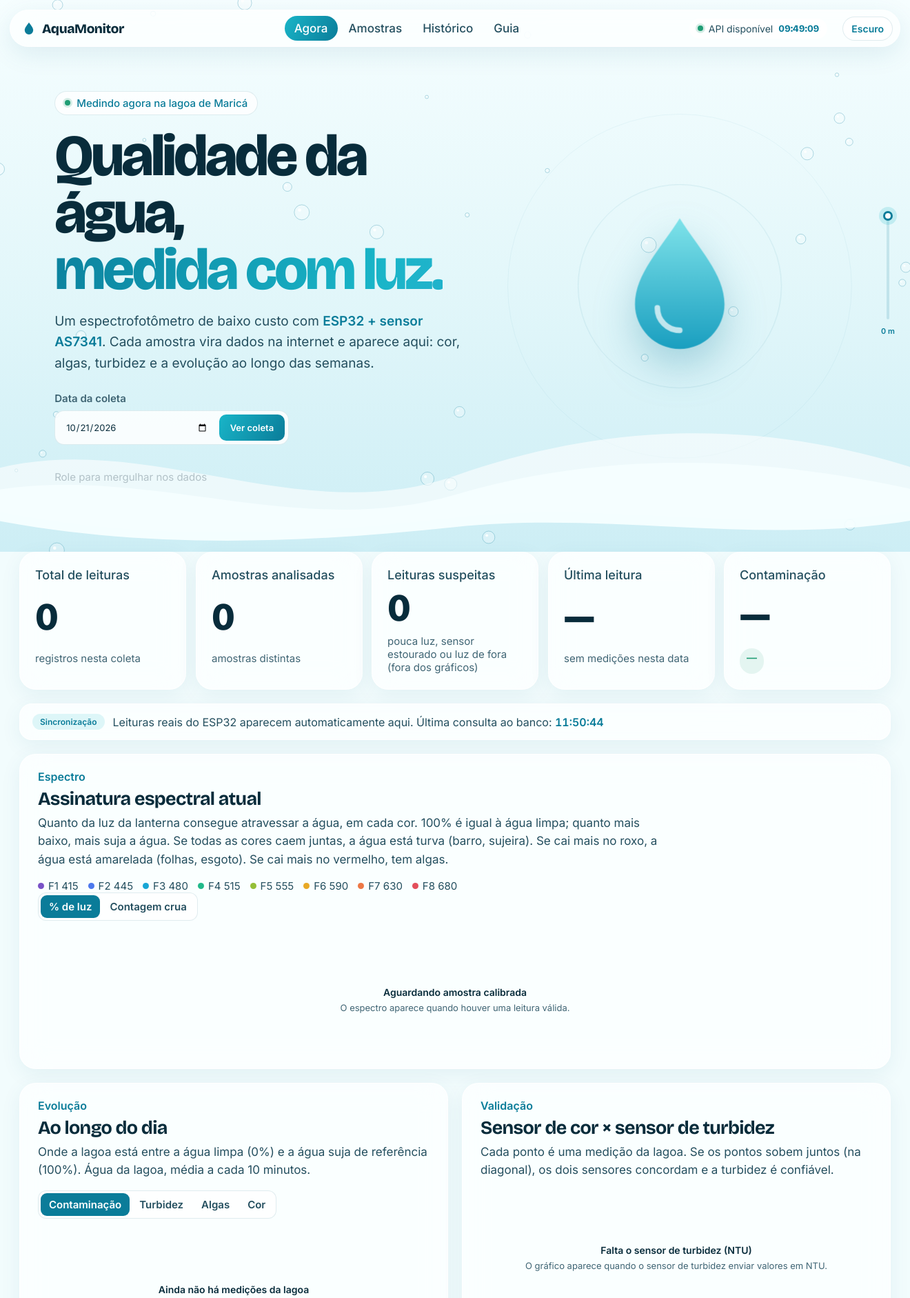
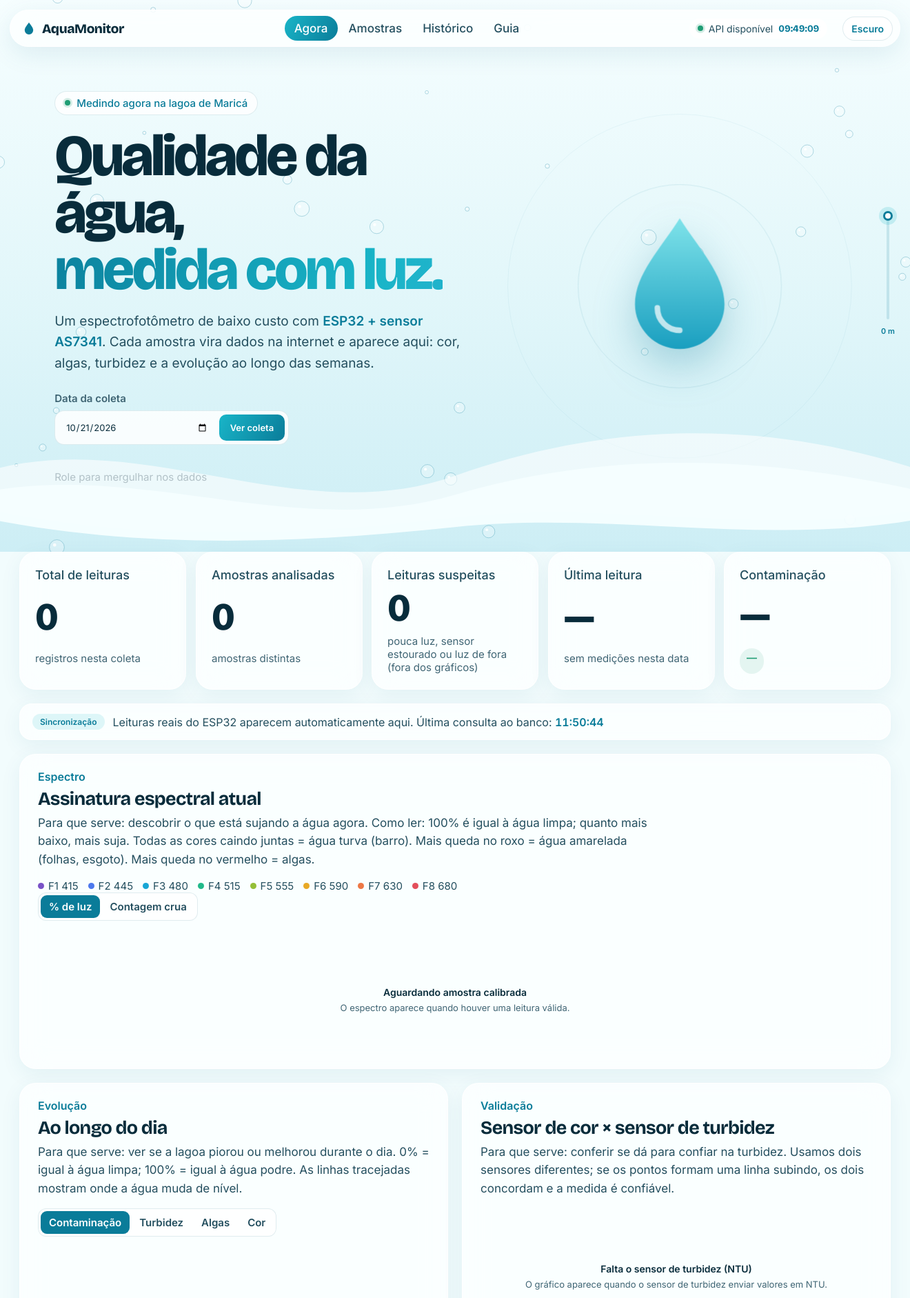
Before and after one commit to sgpcodes/projeto-monitoramento-de-agua--software, a Django app: page / in a window 1320 px wide; the page is wider, and only the part inside the window is pictured. Shown: the top 1882 px of that part at 69% size. Run offline with Django 5.2, Linux system fonts and the light colour scheme; data that the repository does not hold is empty.

Commit message:
Legendas dos graficos explicam para que serve cada um, em linguagem simples

```diff
--- a/aquamonitor/static/aquamonitor/js/dashboard.js
+++ b/aquamonitor/static/aquamonitor/js/dashboard.js
@@ -107,7 +107,7 @@
     let sp = data?.espectro;
     if (sp && modoEspectro === "contagem" && Array.isArray(sp.contagens)) {
       sp = { ...sp, unidade: "Contagem digital", semanas: [{ ...sp.semanas[0], valores: sp.contagens }] };
-      if ($("spectrum-description")) $("spectrum-description").textContent = "Contagem crua de cada canal (sem comparar com a água limpa): mostra principalmente a cor da lanterna. Use para conferir a iluminação; para analisar a água, use % de luz.";
+      if ($("spectrum-description")) $("spectrum-description").textContent = "Para que serve: conferir a lanterna. Mostra a luz que chega em cada cor sem comparar com a água limpa; para analisar a água, volte para % de luz.";
     } else if ($("spectrum-description") && descricaoEspectro) {
       $("spectrum-description").textContent = descricaoEspectro;
     }
@@ -168,8 +168,8 @@
     const ok = Array.isArray(values) && values.length > 0 && values.every(Number.isFinite);
     setChartState("live-wrap", "live-empty", ok);
     if ($("canais-description")) $("canais-description").textContent = modoCanais === "dia"
-      ? `Média de cada canal nas ${cn?.medicoes_dia ?? 0} leituras válidas da lagoa hoje; a barrinha mostra o quanto variou ao longo do dia.`
-      : "Contagem crua de cada canal na última leitura; a barrinha é o desvio padrão das 20 leituras. Serve para conferir a lanterna e o sensor.";
+      ? `Para que serve: ver se a luz ficou estável hoje (média de ${cn?.medicoes_dia ?? 0} leituras). Barrinha preta grande = a luz variou muito durante o dia.`
+      : "Para que serve: conferir se o aparelho está medindo bem. Barras muito baixas = pouca luz (lanterna fraca ou torta). Barrinha preta grande = leitura instável.";
     if (!chart || !ok) return;
     const W = chart.clientWidth || 900, H = chart.clientHeight || 270, m = { t: 20, r: 20, b: 44, l: 58 }, pw = W - m.l - m.r, ph = H - m.t - m.b;
     const maxV = Math.max(...values.map((v, i) => v + (erros?.[i] || 0)), 1) * 1.12, gap = 10, bw = (pw - gap * (values.length - 1)) / values.length;
@@ -245,13 +245,13 @@
   // Faixas iguais as do ESP32: a linha tracejada marca onde a palavra muda.
   const INDICES = {
     contaminacao: { nome: "Contaminação", unidade: "%", casas: 0, teto: 100, faixas: [[10, "levemente contaminada"], [30, "contaminada"], [60, "muito contaminada"]],
-      texto: "Onde a lagoa está entre a água limpa (0%) e a água suja de referência (100%)." },
+      texto: "Para que serve: ver se a lagoa piorou ou melhorou durante o dia. 0% = igual à água limpa; 100% = igual à água podre." },
     turbidez: { nome: "Turbidez", unidade: "% luz bloqueada", casas: 0, teto: 40, faixas: [[5, "levemente turva"], [15, "turva"], [35, "muito turva"]],
-      texto: "Luz bloqueada pelas partículas em 590–630 nm (sensor de cor)." },
+      texto: "Para que serve: acompanhar o quanto a água está turva (barro, sujeira). Quanto mais alto, mais turva." },
     algas: { nome: "Algas", unidade: "", casas: 3, teto: 0.25, faixas: [[0.05, "moderado"], [0.2, "alto"]],
-      texto: "Absorção extra no vermelho 680 nm (clorofila) em relação ao amarelo 590 nm." },
+      texto: "Para que serve: acompanhar as algas. Subir à tarde é normal (sol); subir dia após dia é sinal de alerta." },
     cor: { nome: "Cor", unidade: "", casas: 3, teto: 0.25, faixas: [[0.05, "moderado"], [0.2, "alto"]],
-      texto: "Absorção extra no violeta 415 nm (matéria orgânica dissolvida) em relação ao verde 555 nm." },
+      texto: "Para que serve: acompanhar a cor da água (amarelada por folhas ou esgoto). Quanto mais alto, mais amarelada." },
   };
   let indiceAtual = "contaminacao", ultimaSerie = [];
   function renderSeriesChart(serie = ultimaSerie) {
@@ -259,7 +259,7 @@
     const chart = $("series-chart"), cfg = INDICES[indiceAtual];
     const pts = serie.filter((p) => Number.isFinite(p[indiceAtual]));
     setChartState("series-wrap", "series-empty", pts.length > 1);
-    if ($("series-description")) $("series-description").textContent = `${cfg.texto} Água da lagoa, média a cada 10 minutos.`;
+    if ($("series-description")) $("series-description").textContent = `${cfg.texto} As linhas tracejadas mostram onde a água muda de nível.`;
     if (!chart || pts.length < 2) return;
     const W = chart.clientWidth || 900, H = chart.clientHeight || 260, m = { t: 18, r: 24, b: 34, l: 58 }, pw = W - m.l - m.r, ph = H - m.t - m.b;
     const maior = Math.max(cfg.teto, Math.max(...pts.map((p) => p[indiceAtual])) * 1.15);
--- a/aquamonitor/templates/aquamonitor/dashboard.html
+++ b/aquamonitor/templates/aquamonitor/dashboard.html
@@ -45,7 +45,7 @@
 
     <section class="panel" id="espectro" data-reveal>
       <div class="panel-heading">
-        <div><p class="panel-kicker">Espectro</p><h2>Assinatura espectral atual</h2><p id="spectrum-description">Quanto da luz da lanterna consegue atravessar a água, em cada cor. 100% é igual à água limpa; quanto mais baixo, mais suja a água. Se todas as cores caem juntas, a água está turva (barro, sujeira). Se cai mais no roxo, a água está amarelada (folhas, esgoto). Se cai mais no vermelho, tem algas.</p></div>
+        <div><p class="panel-kicker">Espectro</p><h2>Assinatura espectral atual</h2><p id="spectrum-description">Para que serve: descobrir o que está sujando a água agora. Como ler: 100% é igual à água limpa; quanto mais baixo, mais suja. Todas as cores caindo juntas = água turva (barro). Mais queda no roxo = água amarelada (folhas, esgoto). Mais queda no vermelho = algas.</p></div>
         <div>
         <div class="spectrum-legend" aria-label="Canais espectrais">
           <span><i style="--c:#7952c7"></i>F1 415</span><span><i style="--c:#4c78ed"></i>F2 445</span><span><i style="--c:#18a6d5"></i>F3 480</span><span><i style="--c:#21b98a"></i>F4 515</span><span><i style="--c:#94bf36"></i>F5 555</span><span><i style="--c:#e8a926"></i>F6 590</span><span><i style="--c:#ed7845"></i>F7 630</span><span><i style="--c:#e34e5a"></i>F8 680</span>
@@ -62,7 +62,7 @@
 
     <div class="two-col">
       <section class="panel" id="evolucao" data-reveal>
-        <div class="panel-heading"><div><p class="panel-kicker">Evolução</p><h2>Ao longo do dia</h2><p id="series-description">Água da lagoa, média a cada 10 minutos. As linhas tracejadas marcam as faixas de classificação.</p></div>
+        <div class="panel-heading"><div><p class="panel-kicker">Evolução</p><h2>Ao longo do dia</h2><p id="series-description">Para que serve: ver se a água da lagoa piorou ou melhorou durante o dia. Escolha o que quer acompanhar nos botões. As linhas tracejadas mostram onde a água muda de nível (por exemplo, de "levemente" para "contaminada").</p></div>
           <div class="segmented" role="tablist" aria-label="Índice do gráfico">
             <button type="button" role="tab" class="seg-btn is-active" data-index="contaminacao" aria-selected="true">Contaminação</button>
             <button type="button" role="tab" class="seg-btn" data-index="turbidez" aria-selected="false">Turbidez</button>
@@ -73,7 +73,7 @@
         <div class="chart-empty" id="series-empty" hidden><strong>Ainda não há medições da lagoa</strong><span>O gráfico aparece com pelo menos duas médias de 10 minutos.</span></div>
       </section>
       <section class="panel" id="validacao" data-reveal>
-        <div class="panel-heading"><div><p class="panel-kicker">Validação</p><h2>Sensor de cor × sensor de turbidez</h2><p>Cada ponto é uma medição da lagoa. Se os pontos sobem juntos (na diagonal), os dois sensores concordam e a turbidez é confiável.</p></div></div>
+        <div class="panel-heading"><div><p class="panel-kicker">Validação</p><h2>Sensor de cor × sensor de turbidez</h2><p>Para que serve: conferir se dá para confiar na turbidez. Usamos dois sensores diferentes; se os pontos formam uma linha subindo, os dois concordam e a medida é confiável.</p></div></div>
         <div class="chart-wrap" id="scatter-wrap"><svg id="scatter-chart" class="chart" role="img" aria-label="Dispersão: luz bloqueada × NTU"></svg></div>
         <div class="chart-empty" id="scatter-empty" hidden><strong>Falta o sensor de turbidez (NTU)</strong><span>O gráfico aparece quando o sensor de turbidez enviar valores em NTU.</span></div>
       </section>
@@ -81,7 +81,7 @@
 
     <section class="panel" id="evolucao-espectral" data-reveal>
       <div class="panel-heading">
-        <div><p class="panel-kicker">Análise espectral</p><h2>Evolução espectral no tempo</h2><p>% de luz que passou em cada cor, média a cada 10 minutos. Todas as linhas caindo juntas = turbidez; só o vermelho caindo = algas; só o violeta caindo = matéria orgânica.</p></div>
+        <div><p class="panel-kicker">Análise espectral</p><h2>Evolução espectral no tempo</h2><p>Para que serve: ver quando e por que a água mudou ao longo do dia. Todas as linhas caindo juntas = água ficou turva (chuva, barro). Só a vermelha caindo = algas crescendo. Só a roxa caindo = mais matéria orgânica.</p></div>
         <div>
         <div class="spectrum-legend" aria-label="Canais espectrais">
           <span><i style="--c:#7952c7"></i>F1 415</span><span><i style="--c:#4c78ed"></i>F2 445</span><span><i style="--c:#18a6d5"></i>F3 480</span><span><i style="--c:#21b98a"></i>F4 515</span><span><i style="--c:#94bf36"></i>F5 555</span><span><i style="--c:#e8a926"></i>F6 590</span><span><i style="--c:#ed7845"></i>F7 630</span><span><i style="--c:#e34e5a"></i>F8 680</span>
@@ -100,7 +100,7 @@
 
     <div class="two-col">
       <section class="panel" data-reveal>
-        <div class="panel-heading"><div><p class="panel-kicker">Bancada</p><h2>Comparativo de canais</h2><p id="canais-description">Contagem crua de cada canal na última leitura; a barrinha é o desvio padrão. Serve para conferir a lanterna e o sensor.</p></div>
+        <div class="panel-heading"><div><p class="panel-kicker">Bancada</p><h2>Comparativo de canais</h2><p id="canais-description">Para que serve: conferir se o aparelho está medindo bem. Barras muito baixas = pouca luz (lanterna fraca ou torta). Barrinha preta grande = leitura instável.</p></div>
           <div class="segmented" role="tablist" aria-label="Leitura comparada" id="canais-mode">
             <button type="button" role="tab" class="seg-btn is-active" data-canais="atual" aria-selected="true">Atual</button>
             <button type="button" role="tab" class="seg-btn" data-canais="dia" aria-selected="false">Média do dia</button>
@@ -109,14 +109,14 @@
         <div class="chart-empty" id="live-empty" hidden><strong>Aguardando leitura do sensor</strong><span>Os canais aparecem assim que uma amostra chegar.</span></div>
       </section>
       <section class="panel" id="chart-section" data-reveal>
-        <div class="panel-heading"><div><p class="panel-kicker">Temporal</p><h2>Turbidez ao longo do dia</h2><p>% da luz bloqueada pelas partículas (590–630 nm, sensor de cor), média a cada 10 minutos.</p></div></div>
+        <div class="panel-heading"><div><p class="panel-kicker">Temporal</p><h2>Turbidez ao longo do dia</h2><p>Para que serve: acompanhar o quanto a água está turva (barro, sujeira) ao longo do dia. Quanto mais alto, mais turva.</p></div></div>
         <div class="chart-wrap" id="turbidity-wrap"><svg id="turbidity-chart" class="chart" role="img" aria-label="Turbidez por horário"></svg></div>
         <div class="chart-empty" id="turbidity-empty" hidden><strong>Sem dados para exibir</strong><span>As medições aparecerão aqui quando chegarem.</span></div>
       </section>
     </div>
 
     <section class="panel" data-reveal>
-      <div class="panel-heading"><div><p class="panel-kicker">Análise espectral</p><h2>Principais observações</h2><p>Geradas automaticamente a partir dos dados de hoje.</p></div></div>
+      <div class="panel-heading"><div><p class="panel-kicker">Análise espectral</p><h2>Principais observações</h2><p>Para que serve: resumir em frases o que os dados de hoje mostram, sem precisar ler os gráficos.</p></div></div>
       <div class="table-scroll"><table class="readings-table"><thead><tr><th>Observação</th></tr></thead><tbody id="observacoes-body"></tbody></table></div>
     </section>
 {% endblock %}
--- a/aquamonitor/templates/aquamonitor/guia.html
+++ b/aquamonitor/templates/aquamonitor/guia.html
@@ -22,7 +22,7 @@
     </section>
 
     <section class="panel" data-reveal>
-      <div class="panel-heading"><div><p class="panel-kicker">Análise espectral</p><h2>Regiões espectrais</h2><p>O que cada canal do AS7341 indica na água.</p></div></div>
+      <div class="panel-heading"><div><p class="panel-kicker">Análise espectral</p><h2>Regiões espectrais</h2><p>Para que serve: saber o que cada cor medida pelo sensor revela sobre a água.</p></div></div>
       <div class="table-scroll"><table class="readings-table"><thead><tr><th>Canal</th><th>λ (nm)</th><th>Cor</th><th>O que indica na água</th></tr></thead><tbody>
         <tr><td>F1</td><td>415</td><td>Violeta</td><td style="white-space:normal">Matéria orgânica dissolvida (água amarelada) absorve forte aqui</td></tr>
         <tr><td>F2</td><td>445</td><td>Azul</td><td style="white-space:normal">Clorofila (pico azul) e matéria orgânica</td></tr>
--- a/aquamonitor/templates/aquamonitor/historico.html
+++ b/aquamonitor/templates/aquamonitor/historico.html
@@ -8,7 +8,7 @@
     </section>
 
     <section class="panel" id="historico" data-reveal>
-      <div class="panel-heading"><div><p class="panel-kicker">Histórico</p><h2>Histórico dos pontos da lagoa</h2><p>Últimos 30 dias de leituras diárias. Linhas tracejadas: limites de turbidez da CONAMA 357/2005 para águas doces.</p></div>
+      <div class="panel-heading"><div><p class="panel-kicker">Histórico</p><h2>Histórico dos pontos da lagoa</h2><p>Para que serve: saber se a lagoa está melhorando ou piorando nos últimos 30 dias, ponto por ponto. As linhas tracejadas são os limites da lei (CONAMA) para água doce.</p></div>
         <div class="spectrum-legend" id="hist-legenda"></div></div>
       <div class="two-col" style="margin:0">
         <div><p class="panel-kicker" id="hist-t-titulo" style="margin:0 28px">Turbidez (NTU)</p>
@@ -21,12 +21,12 @@
     </section>
 
     <section class="panel" id="coletas" data-reveal>
-      <div class="panel-heading"><div><p class="panel-kicker">Coletas</p><h2>Histórico de idas à lagoa</h2><p>Transparência (Secchi), chuva, temperatura, observação e foto.</p></div><span class="record-count"><strong id="coletas-count">0</strong> coletas</span></div>
+      <div class="panel-heading"><div><p class="panel-kicker">Coletas</p><h2>Histórico de idas à lagoa</h2><p>Para que serve: guardar o que foi observado em cada ida à lagoa (transparência, chuva, temperatura, fotos), para explicar mudanças nos gráficos.</p></div><span class="record-count"><strong id="coletas-count">0</strong> coletas</span></div>
       <div class="table-scroll"><table class="readings-table"><thead><tr><th>Data</th><th>Ponto</th><th>Secchi</th><th>Chuva 48h</th><th>Temp.</th><th>Observação</th><th>Foto</th></tr></thead><tbody id="coletas-body"></tbody></table></div>
     </section>
 
     <section class="panel" id="readings" data-reveal>
-      <div class="panel-heading"><div><p class="panel-kicker">Leituras</p><h2>Registros recebidos</h2><p>Leituras enviadas pelo ESP32 no dia escolhido (as 60 mais recentes).</p></div><span class="record-count"><strong id="visible-count">0</strong> registros</span></div>
+      <div class="panel-heading"><div><p class="panel-kicker">Leituras</p><h2>Registros recebidos</h2><p>Para que serve: conferir cada medição que o aparelho enviou no dia escolhido e baixar os dados (Exportar CSV).</p></div><span class="record-count"><strong id="visible-count">0</strong> registros</span></div>
       <div class="table-toolbar">
         <label class="select-label" for="registros-data">Dia<input id="registros-data" type="date" value="{{ data_selecionada|date:'Y-m-d' }}"></label>
         <label class="search-box" for="reading-search"><input id="reading-search" type="search" placeholder="Buscar amostra…" autocomplete="off"></label>
```
Also changed, not shown: aquamonitor/templates/aquamonitor/amostras.html (+6 -6 lines).
